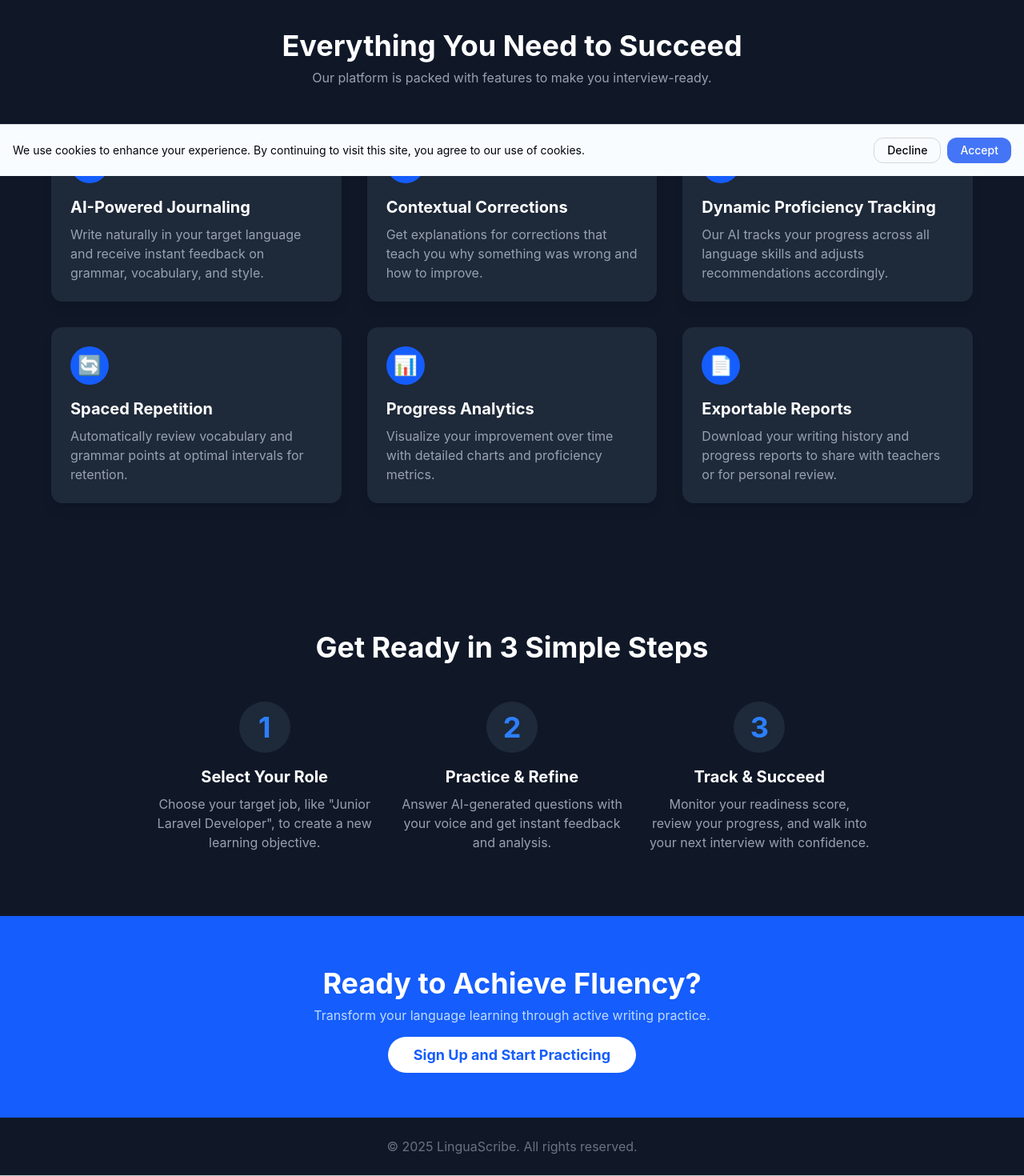
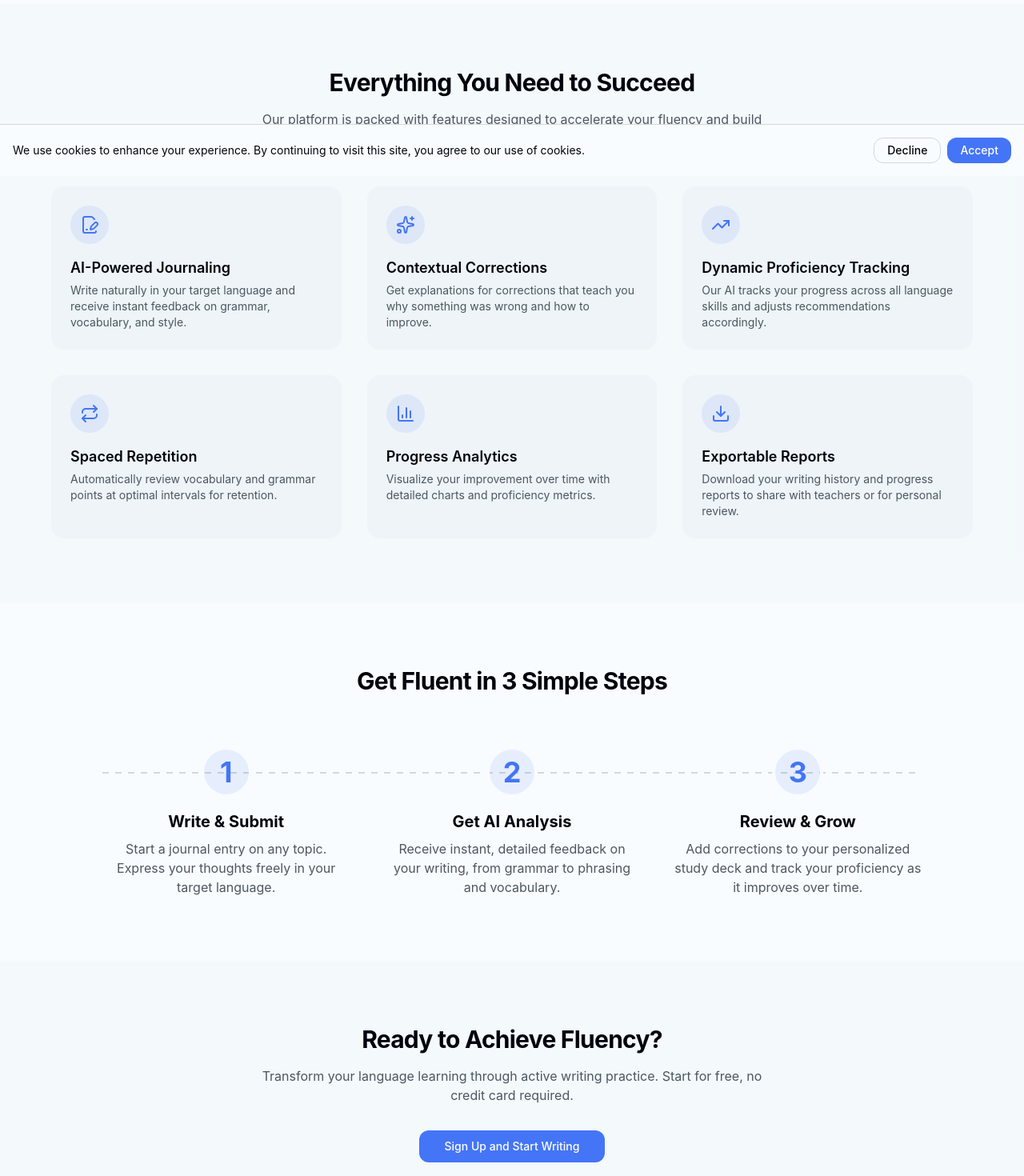
Before and after one commit to NikKowPHP/journalai, a Next.js app: page / in a window 1280 px wide. Shown: the part 580-2050 px from the top of the page at 80% size. Built offline with nearby package versions, Linux system fonts and the light colour scheme; no server answers.

Commit message:
refactor(app/page): redesign homepage layout and components

```diff
--- a/src/app/page.tsx
+++ b/src/app/page.tsx
@@ -1,93 +1,102 @@
 import Link from "next/link";
-import Image from "next/image";
+import { Button } from "@/components/ui/button";
+import {
+  FileSignature,
+  Sparkles,
+  TrendingUp,
+  Repeat,
+  BarChart3,
+  Download,
+} from "lucide-react";
 
 const FeatureCard = ({
-  icon,
+  icon: Icon,
   title,
   description,
 }: {
-  icon: string;
+  icon: React.ElementType;
   title: string;
   description: string;
 }) => (
-  <div className="bg-gray-800 p-6 rounded-lg shadow-lg transform hover:scale-105 transition-transform duration-300">
-    <div className="flex items-center justify-center h-12 w-12 rounded-full bg-blue-600 text-white mb-4">
-      {/* Placeholder for an icon */}
-      <span className="text-2xl">{icon}</span>
+  <div className="bg-secondary/50 p-6 rounded-2xl flex flex-col items-start gap-4 transition-transform transform hover:scale-105">
+    <div className="flex items-center justify-center h-12 w-12 rounded-full bg-primary/10 text-primary">
+      <Icon className="h-6 w-6" />
     </div>
-    <h3 className="text-xl font-bold mb-2">{title}</h3>
-    <p className="text-gray-400">{description}</p>
+    <div>
+      <h3 className="text-lg font-semibold mb-1">{title}</h3>
+      <p className="text-muted-foreground text-sm">{description}</p>
+    </div>
   </div>
 );
 
 export default function Home() {
   return (
-    <div className="bg-gray-900 text-white">
+    <div className="bg-background text-foreground">
       {/* Hero Section */}
       <section className="text-center py-20 px-4 sm:py-32">
         <div className="max-w-4xl mx-auto">
-          <h1 className="text-4xl sm:text-6xl font-extrabold tracking-tight">
+          <h1 className="text-4xl sm:text-6xl font-extrabold tracking-tight bg-gradient-to-br from-foreground to-muted-foreground bg-clip-text text-transparent pb-4">
             Master a Language by Writing
           </h1>
-          <p className="mt-4 text-lg sm:text-xl text-gray-300">
+          <p className="mt-6 text-lg sm:text-xl text-muted-foreground max-w-2xl mx-auto">
             Shift from passive learning to active creation. Get instant,
             AI-powered feedback on your journal entries and turn every writing
             session into a personalized lesson.
           </p>
-          <div className="mt-8 flex justify-center gap-4">
-            <Link href="/signup" legacyBehavior>
-              <a className="bg-blue-600 hover:bg-blue-700 text-white font-bold py-3 px-8 rounded-full text-lg transition-transform transform hover:scale-105">
+          <div className="mt-10 flex flex-col sm:flex-row justify-center items-center gap-4">
+            <Button asChild size="lg">
+              <Link href="/signup">
                 Get Started for Free
-              </a>
-            </Link>
-            <Link href="/dashboard" legacyBehavior>
-              <a className="bg-gray-700 hover:bg-gray-600 text-white font-bold py-3 px-8 rounded-full text-lg transition-transform transform hover:scale-105">
+              </Link>
+            </Button>
+            <Button asChild variant="ghost" size="lg">
+              <Link href="/dashboard">
                 Go to Dashboard
-              </a>
-            </Link>
+              </Link>
+            </Button>
           </div>
         </div>
       </section>
 
       {/* Features Section */}
-      <section id="features" className="py-20 px-4 bg-gray-900">
+      <section id="features" className="py-20 px-4 bg-secondary/30">
         <div className="max-w-6xl mx-auto">
           <div className="text-center mb-12">
-            <h2 className="text-3xl sm:text-4xl font-bold">
+            <h2 className="text-title-1">
               Everything You Need to Succeed
             </h2>
-            <p className="mt-2 text-gray-400">
-              Our platform is packed with features to make you interview-ready.
+            <p className="mt-4 text-muted-foreground max-w-2xl mx-auto">
+              Our platform is packed with features designed to accelerate your fluency and build lasting knowledge.
             </p>
           </div>
           <div className="grid grid-cols-1 md:grid-cols-2 lg:grid-cols-3 gap-8">
             <FeatureCard
-              icon="✍️"
+              icon={FileSignature}
               title="AI-Powered Journaling"
               description="Write naturally in your target language and receive instant feedback on grammar, vocabulary, and style."
             />
             <FeatureCard
-              icon="🔍"
+              icon={Sparkles}
               title="Contextual Corrections"
               description="Get explanations for corrections that teach you why something was wrong and how to improve."
             />
             <FeatureCard
-              icon="📈"
+              icon={TrendingUp}
               title="Dynamic Proficiency Tracking"
               description="Our AI tracks your progress across all language skills and adjusts recommendations accordingly."
             />
             <FeatureCard
-              icon="🔄"
+              icon={Repeat}
               title="Spaced Repetition"
               description="Automatically review vocabulary and grammar points at optimal intervals for retention."
             />
             <FeatureCard
-              icon="📊"
+              icon={BarChart3}
               title="Progress Analytics"
               description="Visualize your improvement over time with detailed charts and proficiency metrics."
             />
             <FeatureCard
-              icon="📄"
+              icon={Download}
               title="Exportable Reports"
               description="Download your writing history and progress reports to share with teachers or for personal review."
             />
@@ -97,41 +106,45 @@ export default function Home() {
 
       {/* How It Works Section */}
       <section className="py-20 px-4">
-        <div className="max-w-4xl mx-auto">
-          <div className="text-center mb-12">
-            <h2 className="text-3xl sm:text-4xl font-bold">
-              Get Ready in 3 Simple Steps
+        <div className="max-w-5xl mx-auto">
+          <div className="text-center mb-16">
+            <h2 className="text-title-1">
+              Get Fluent in 3 Simple Steps
             </h2>
           </div>
-          <div className="grid grid-cols-1 md:grid-cols-3 gap-8 text-center">
-            <div className="flex flex-col items-center">
-              <div className="text-4xl font-bold text-blue-500 bg-gray-800 rounded-full w-16 h-16 flex items-center justify-center mb-4">
+          <div className="grid grid-cols-1 md:grid-cols-3 gap-12 text-center relative">
+            {/* Dashed line connecting the steps */}
+            <div className="hidden md:block absolute top-8 left-0 w-full h-px">
+              <svg width="100%" height="2" className="absolute top-1/2 -translate-y-1/2">
+                <line x1="0" y1="1" x2="100%" y2="1" strokeWidth="2" strokeDasharray="8 8" className="stroke-border"/>
+              </svg>
+            </div>
+
+            <div className="flex flex-col items-center relative z-10">
+              <div className="text-4xl font-bold text-primary bg-primary/10 rounded-full w-16 h-16 flex items-center justify-center mb-4 border-4 border-background">
                 1
               </div>
-              <h3 className="text-xl font-bold mb-2">Select Your Role</h3>
-              <p className="text-gray-400">
-                Choose your target job, like "Junior Laravel Developer", to
-                create a new learning objective.
+              <h3 className="text-xl font-bold mb-2">Write & Submit</h3>
+              <p className="text-muted-foreground">
+                Start a journal entry on any topic. Express your thoughts freely in your target language.
               </p>
             </div>
-            <div className="flex flex-col items-center">
-              <div className="text-4xl font-bold text-blue-500 bg-gray-800 rounded-full w-16 h-16 flex items-center justify-center mb-4">
+            <div className="flex flex-col items-center relative z-10">
+              <div className="text-4xl font-bold text-primary bg-primary/10 rounded-full w-16 h-16 flex items-center justify-center mb-4 border-4 border-background">
                 2
               </div>
-              <h3 className="text-xl font-bold mb-2">Practice & Refine</h3>
-              <p className="text-gray-400">
-                Answer AI-generated questions with your voice and get instant
-                feedback and analysis.
+              <h3 className="text-xl font-bold mb-2">Get AI Analysis</h3>
+              <p className="text-muted-foreground">
+                Receive instant, detailed feedback on your writing, from grammar to phrasing and vocabulary.
               </p>
             </div>
-            <div className="flex flex-col items-center">
-              <div className="text-4xl font-bold text-blue-500 bg-gray-800 rounded-full w-16 h-16 flex items-center justify-center mb-4">
+            <div className="flex flex-col items-center relative z-10">
+              <div className="text-4xl font-bold text-primary bg-primary/10 rounded-full w-16 h-16 flex items-center justify-center mb-4 border-4 border-background">
                 3
               </div>
-              <h3 className="text-xl font-bold mb-2">Track & Succeed</h3>
-              <p className="text-gray-400">
-                Monitor your readiness score, review your progress, and walk
-                into your next interview with confidence.
+              <h3 className="text-xl font-bold mb-2">Review & Grow</h3>
+              <p className="text-muted-foreground">
+                Add corrections to your personalized study deck and track your proficiency as it improves over time.
               </p>
             </div>
           </div>
@@ -139,30 +152,21 @@ export default function Home() {
       </section>
 
       {/* Final CTA Section */}
-      <section className="bg-blue-600">
-        <div className="max-w-4xl mx-auto text-center py-16 px-4">
-          <h2 className="text-3xl sm:text-4xl font-bold text-white">
+      <section className="bg-secondary/30">
+        <div className="max-w-4xl mx-auto text-center py-20 px-4">
+          <h2 className="text-title-1">
             Ready to Achieve Fluency?
           </h2>
-          <p className="text-blue-200 mt-2 mb-6">
-            Transform your language learning through active writing practice.
+          <p className="text-muted-foreground mt-4 mb-8 max-w-2xl mx-auto">
+            Transform your language learning through active writing practice. Start for free, no credit card required.
           </p>
-          <Link href="/signup" legacyBehavior>
-            <a className="bg-white text-blue-600 font-bold py-3 px-8 rounded-full text-lg transition-transform transform hover:scale-105">
-              Sign Up and Start Practicing
-            </a>
-          </Link>
+          <Button asChild size="lg">
+            <Link href="/signup">
+              Sign Up and Start Writing
+            </Link>
+          </Button>
         </div>
       </section>
-
-      {/* Footer */}
-      <footer className="bg-gray-900 py-6">
-        <div className="max-w-6xl mx-auto px-4 text-center text-gray-500">
-          <p>
-            © {new Date().getFullYear()} LinguaScribe. All rights reserved.
-          </p>
-        </div>
-      </footer>
     </div>
   );
 }
```
